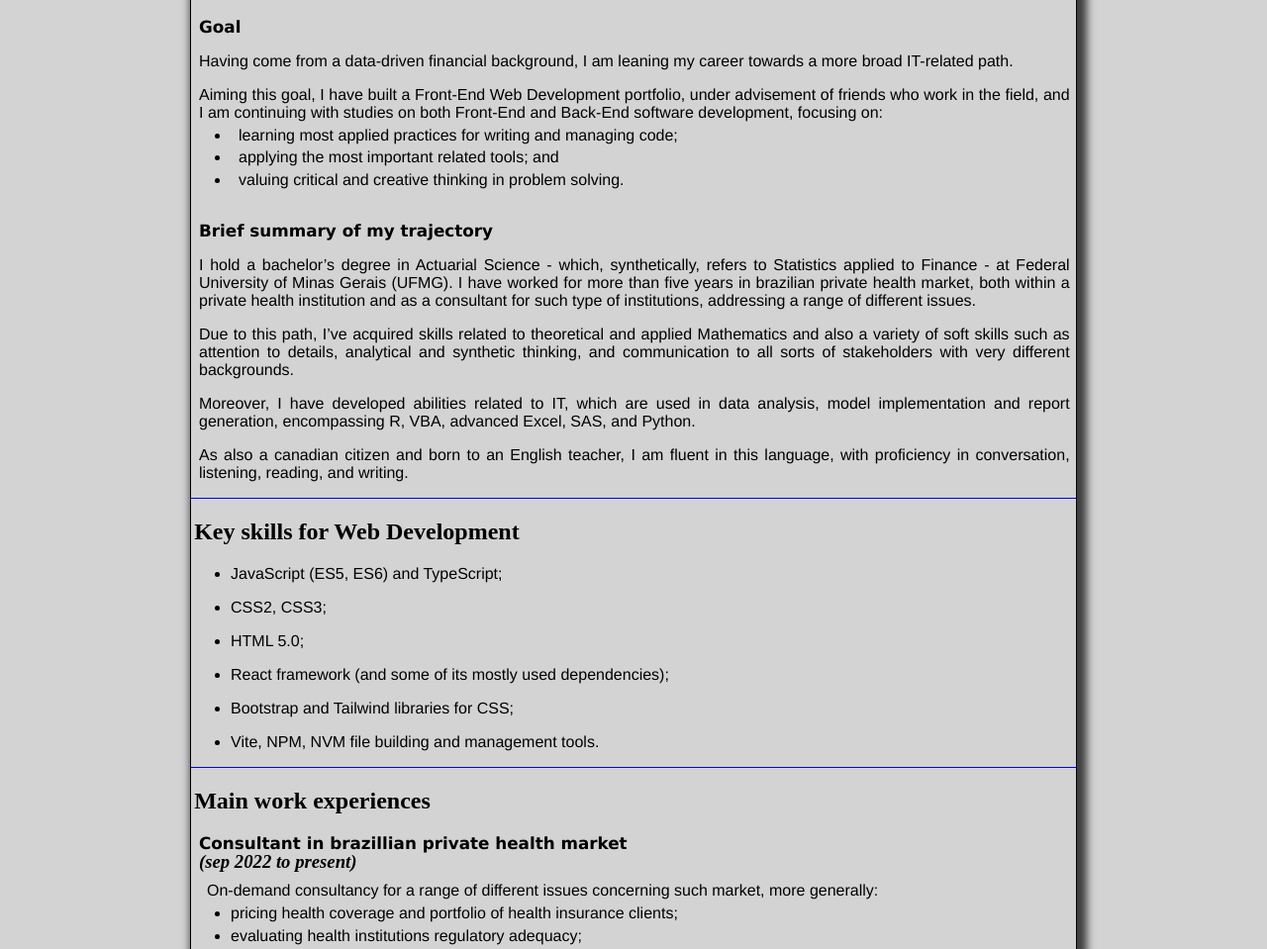
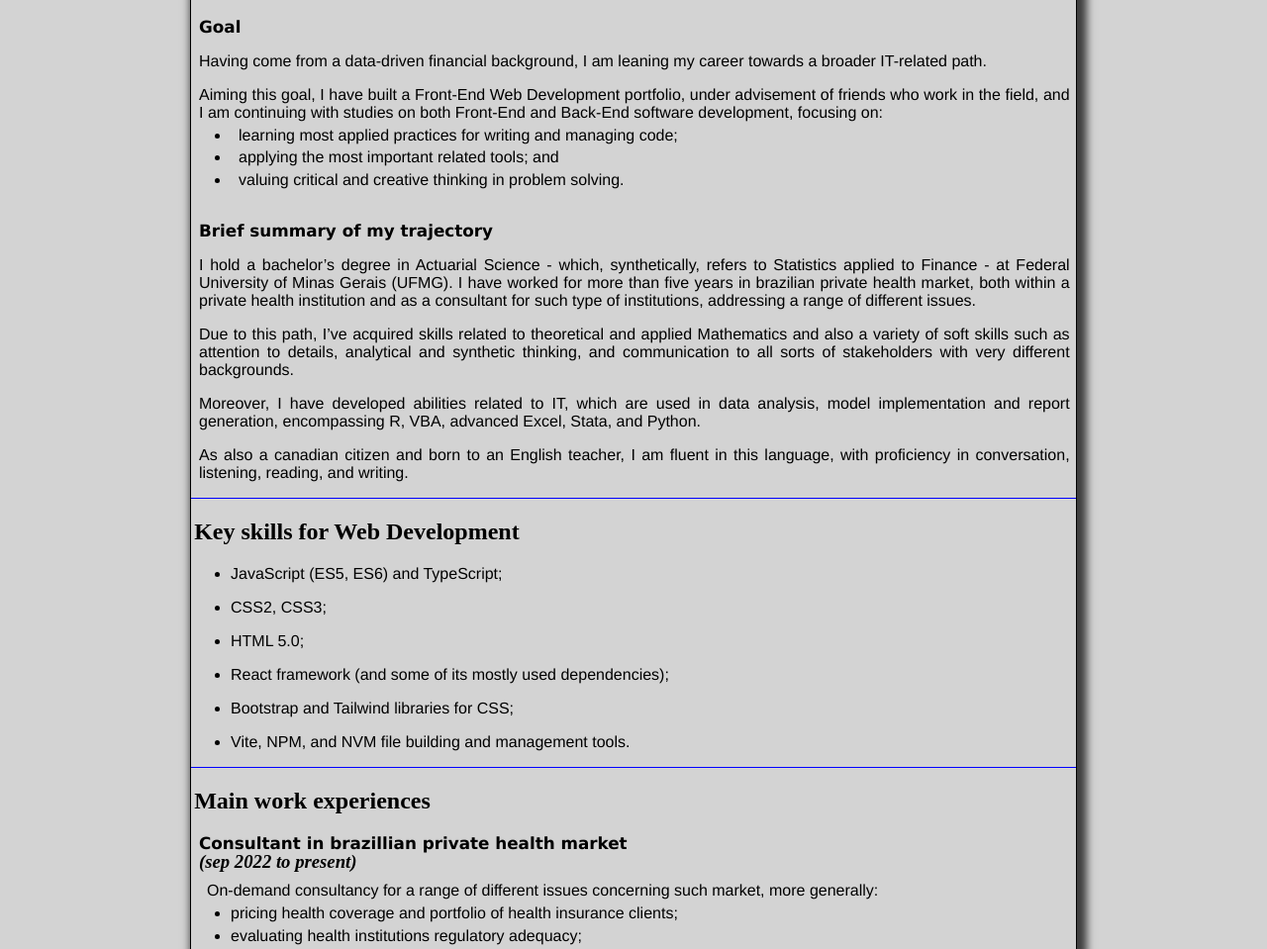
Before and after one commit to tomazlanza/resume, a plain HTML site: page index.html in a window 1280 px wide. Shown: the part 330-1289 px from the top of the page at 99% size. Drawn offline with Linux system fonts and the light colour scheme.

Commit message:
Improving text grammatically

```diff
--- a/index.html
+++ b/index.html
@@ -117,7 +117,7 @@
           <h1 class="main-headers">Profile</h1>
           <h2 class="sub-headers"><strong>Goal</strong></h2>
           <p>
-            Having come from a data-driven financial background, I am leaning my career towards a more broad IT-related path.
+            Having come from a data-driven financial background, I am leaning my career towards a broader IT-related path.
           </p>
 
           <p>
@@ -150,7 +150,7 @@
             Due to this path, I’ve acquired skills related to theoretical and applied Mathematics and also a variety of soft skills such as attention to details, analytical and synthetic thinking, and communication to all sorts of stakeholders with very different backgrounds.
           </p>
           <p>
-            Moreover, I have developed abilities related to IT, which are used in data analysis, model implementation and report generation, encompassing R, VBA, advanced Excel, SAS, and Python.
+            Moreover, I have developed abilities related to IT, which are used in data analysis, model implementation and report generation, encompassing R, VBA, advanced Excel, Stata, and Python.
           </p>
           <p>
             As also a canadian citizen and born to an English teacher, I am fluent in this language, with proficiency in conversation, listening, reading, and  writing.
@@ -168,7 +168,7 @@
               <li><p>HTML 5.0;</p></li>
               <li><p>React framework (and some of its mostly used dependencies);</p></li>
               <li><p>Bootstrap and Tailwind libraries for CSS;</p></li>
-              <li><p>Vite, NPM, NVM file building and management tools.</p></li>
+              <li><p>Vite, NPM, and NVM file building and management tools.</p></li>
             </ul>
         </section>
 
```
